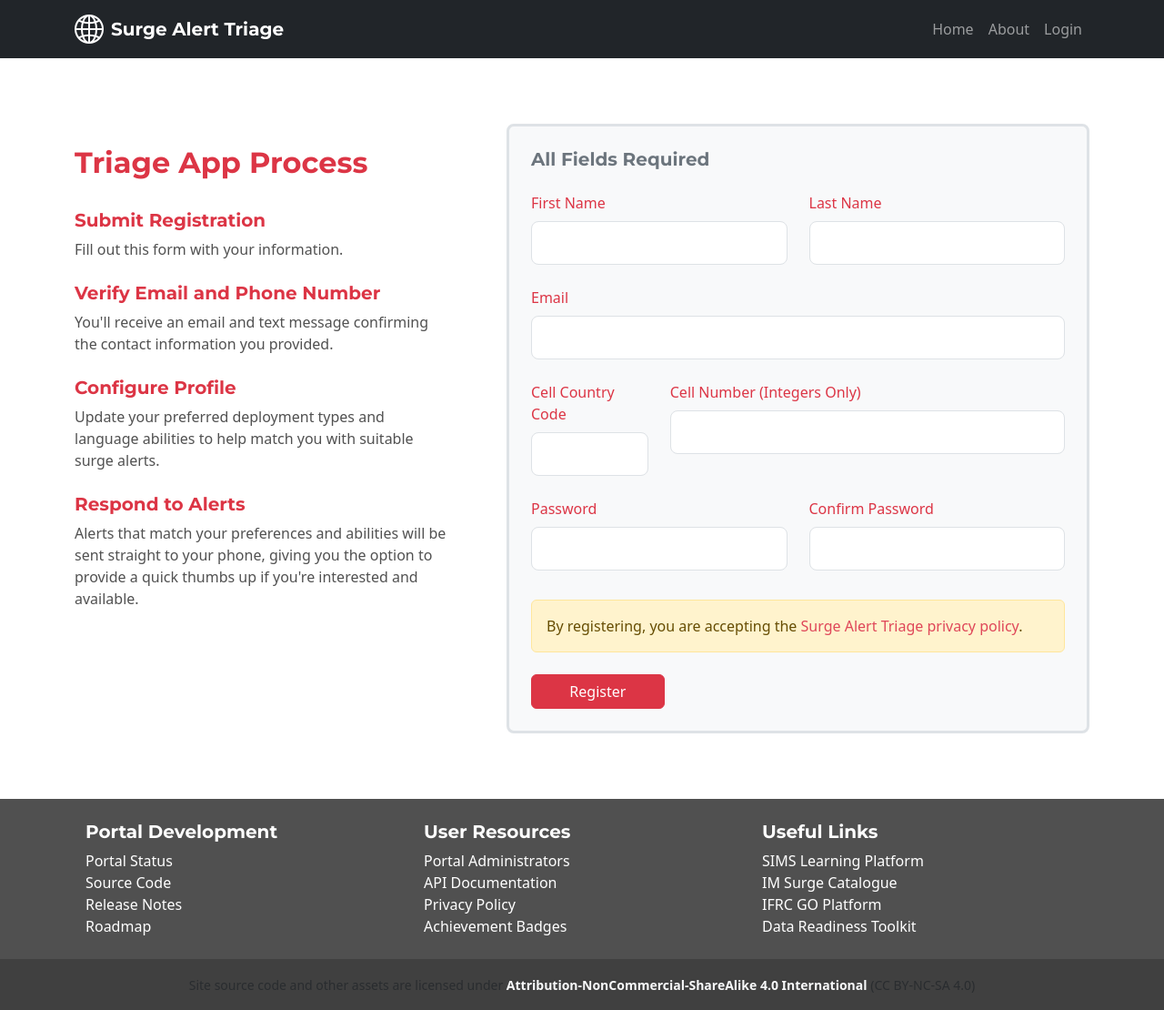
After one commit to JonathanGarro/surge-triage, a Flask app: page /register in a window 1280 px wide. The commit adds this page. Shown: the whole page at 91% size. Run offline with Flask 3, Linux system fonts and the light colour scheme; some libraries are stand-ins or nearby versions.

Commit message:
login and register pages

```diff
--- a/triage_app/templates/login.html
+++ b/triage_app/templates/login.html
@@ -18,7 +18,7 @@
 
             <form action="" method="POST" class="mx-auto p-4 bg-light border border-3 text-light rounded-3" novalidate>
                 {{ form.hidden_tag() }}
-            <h2 class="text-dark pb-4 Montserrat fw-bold">Member Login</h2>
+            <h2 class="text-dark pb-4 Montserrat fw-bold">Login</h2>
             <div class="form-group pb-4">
                 {{ form.email.label(class="form-control-label pb-2 text-danger") }}
 
@@ -52,7 +52,7 @@
             </form>
 
             <div class="mx-auto mt-3 mb-5 p-4 bg-light border border-3 rounded-3">
-                <h2 class="text-dark pb-4 Montserrat fw-bold">New Users</h2>
+                <h2 class="text-dark pb-4 Montserrat fw-bold">Register</h2>
               <p class="" style="color: #666666">Already a roster member but not yet signed up for this platform?</p><br>
               <a class="btn btn-danger" href="register" role="button" style="color: white">Register</a>
             </div>
--- /dev/null
+++ b/triage_app/templates/register.html
@@ -0,0 +1,167 @@
+{% extends "layout_public.html" %}
+{% block content %}
+
+<div class="container mt-4">
+    <div id="hideMe">
+    {% with messages = get_flashed_messages(with_categories=true) %}
+           {% if messages %}
+               {% for category, message in messages %}
+                   <div class="py-3 alert alert-{{ category }}">
+                       {{ message }}
+                   </div>
+               {% endfor %}
+           {% endif %}
+       {% endwith %}
+    </div>
+    <div class="row mt-5">
+            <div class="col-md-5 pe-5">
+            <h2 class="text-danger pb-4 Montserrat fw-bold mt-4">Triage App Process</h2>
+                <h5 class="text-danger Montserrat">Submit Registration</h5>
+                <p class="sidebar-guidance">Fill out this form with your information.</p>
+
+                <h5 class="text-danger Montserrat mt-4">Verify Email and Phone Number</h5>
+                <p class="sidebar-guidance">You'll receive an email and text message confirming the contact information you provided. </p>
+
+                <h5 class="text-danger Montserrat mt-4">Configure Profile</h5>
+                <p class="sidebar-guidance">Update your preferred deployment types and language abilities to help match you with suitable surge alerts.</p>
+
+                <h5 class="text-danger Montserrat mt-4">Respond to Alerts</h5>
+                <p class="sidebar-guidance">Alerts that match your preferences and abilities will be sent straight to your phone, giving you the option to provide a quick thumbs up if you're interested and available.</p>
+            </div>
+        <div class="col pb-4">
+            <form method="POST" action="" class="mx-auto p-4 bg-light text-light rounded-3 border border-3" novalidate>
+                {{ form.hidden_tag() }}
+                <fieldset class="form-group">
+                    <h5 class='text-secondary Montserrat mb-4'>All Fields Required</h5>
+                    <div class='row'>
+                        <div class='col'>
+                            <div class="form-group pb-4">
+                                {{ form.first_name.label(class="form-control-label pb-2 text-danger") }}
+
+                                {% if form.first_name.errors %}
+                                    {{ form.first_name(class="form-control form-control-lg is-invalid") }}
+                                        <div class="invalid-feedback">
+                                            {% for error in form.first_name.errors %}
+                                                <span>{{ error }}</span>
+                                            {% endfor %}
+                                        </div>
+                                {% else %}
+                                    {{ form.first_name(class="form-control form-control-lg") }}
+                                {% endif %}
+                            </div>
+                        </div>
+                        <div class='col'>
+                            <div class="form-group pb-4">
+                                {{ form.last_name.label(class="form-control-label pb-2 text-danger") }}
+
+                                {% if form.last_name.errors %}
+                                    {{ form.last_name(class="form-control form-control-lg is-invalid") }}
+                                        <div class="invalid-feedback">
+                                            {% for error in form.last_name.errors %}
+                                                <span>{{ error }}</span>
+                                            {% endfor %}
+                                        </div>
+                                {% else %}
+                                    {{ form.last_name(class="form-control form-control-lg") }}
+                                {% endif %}
+                            </div>
+                        </div>
+                    </div>
+                    <div class='row'>
+                        <div class='col'>
+                            <div class="form-group pb-4">
+                                {{ form.email.label(class="form-control-label pb-2 text-danger") }}
+                                {% if form.email.errors %}
+                                    {{ form.email(class="form-control form-control-lg is-invalid") }}
+                                        <div class="invalid-feedback">
+                                            {% for error in form.email.errors %}
+                                                <span>{{ error }}</span>
+                                            {% endfor %}
+                                        </div>
+                                {% else %}
+                                    {{ form.email(class="form-control form-control-lg") }}
+                                {% endif %}
+                            </div>
+                        </div>
+                    </div>
+                    <div class='row'>
+                        <div class='col-md-3'>
+                            <div class="form-group pb-4">
+                                {{ form.phone_country.label(class="form-control-label pb-2 text-danger") }}
+                                {% if form.phone_country.errors %}
+                                    {{ form.phone_country(class="form-control form-control-lg is-invalid") }}
+                                        <div class="invalid-feedback">
+                                            {% for error in form.phone_country.errors %}
+                                                <span>{{ error }}</span>
+                                            {% endfor %}
+                                        </div>
+                                {% else %}
+                                    {{ form.phone_country(class="form-control form-control-lg") }}
+                                {% endif %}
+                            </div>
+                        </div>
+                        <div class='col'>
+                            <div class="form-group pb-4">
+                                {{ form.phone.label(class="form-control-label pb-2 text-danger") }}
+                                {% if form.phone.errors %}
+                                    {{ form.phone(class="form-control form-control-lg is-invalid") }}
+                                        <div class="invalid-feedback">
+                                            {% for error in form.phone.errors %}
+                                                <span>{{ error }}</span>
+                                            {% endfor %}
+                                        </div>
+                                {% else %}
+                                    {{ form.phone(class="form-control form-control-lg") }}
+                                {% endif %}
+                            </div>
+                        </div>
+                    </div>
+                        <div class='row'>
+                            <div class='col'>
+                                <div class="form-group pb-4">
+                                    {{ form.password.label(class="form-control-label pb-2 text-danger") }}
+                                    {% if form.password.errors %}
+                                        {{ form.password(class="form-control form-control-lg is-invalid") }}
+                                            <div class="invalid-feedback">
+                                                {% for error in form.password.errors %}
+                                                    <span>{{ error }}</span>
+                                                {% endfor %}
+                                            </div>
+                                    {% else %}
+                                        {{ form.password(class="form-control form-control-lg") }}
+                                    {% endif %}
+                                </div>
+                            </div>
+                            <div class='col'>
+                                <div class="form-group pb-4">
+                                    {{ form.confirm_password.label(class="form-control-label pb-2 text-danger") }}
+                                    {% if form.confirm_password.errors %}
+                                        {{ form.confirm_password(class="form-control form-control-lg is-invalid") }}
+                                            <div class="invalid-feedback">
+                                                {% for error in form.confirm_password.errors %}
+                                                    <span>{{ error }}</span>
+                                                {% endfor %}
+                                            </div>
+                                    {% else %}
+                                        {{ form.confirm_password(class="form-control form-control-lg") }}
+                                    {% endif %}
+                                </div>
+                            </div>
+                        </div>
+
+                    <div class="alert alert-warning mt-2 mb-4" role="alert">
+                      By registering, you are accepting the <a href='/privacy'>Surge Alert Triage privacy policy</a>.
+                    </div>
+
+                    {{ form.submit(class="btn btn-danger w-25") }}
+                </fieldset>
+            </form>
+        </div>
+    </div>
+
+
+
+
+
+</div>
+{% endblock content %}
```
